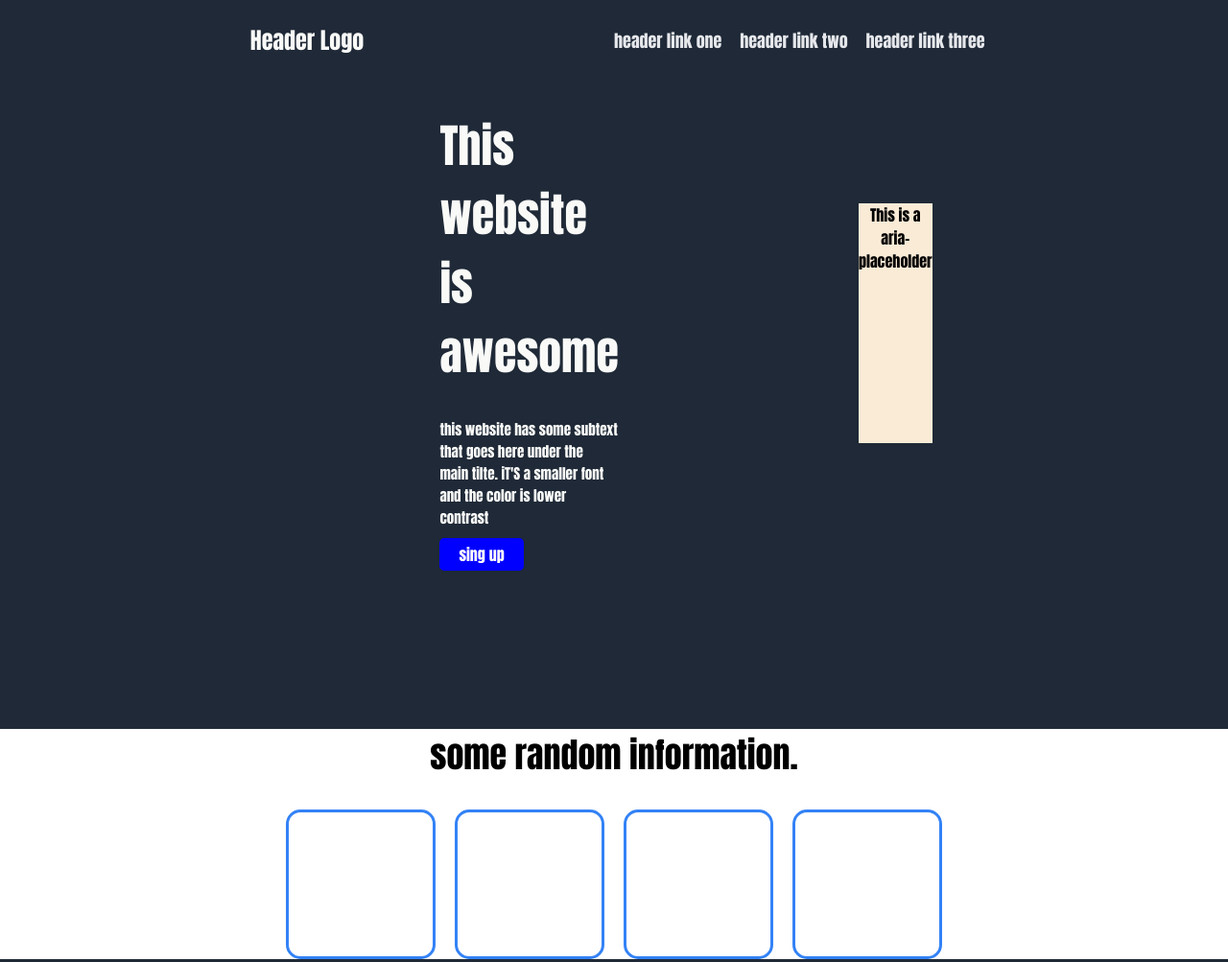
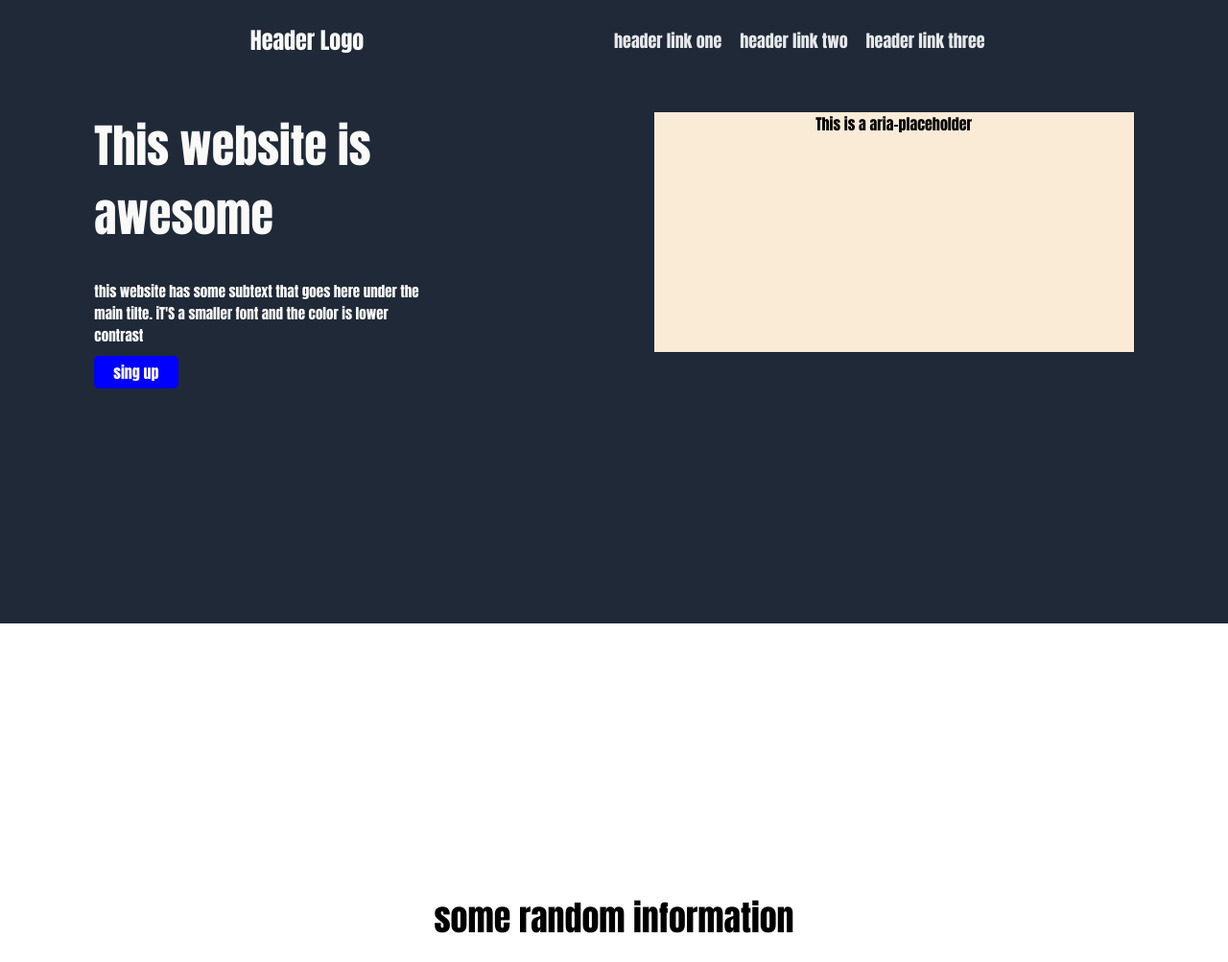
Before and after one commit to onyant/first-projetOD, a plain HTML site: page index.html in a window 1280 px wide. Shown: the top 1003 px of the page at 96% size. Drawn offline with Linux system fonts and the light colour scheme.

Commit message:
adding midle layout

```diff
--- a/index.html
+++ b/index.html
@@ -4,7 +4,7 @@
     <meta charset="UTF-8">
     <meta name="viewport" content="width=device-width, initial-scale=1.0">
     <title>Document</title>
-    <link rel="stylesheet" href="style.css">
+   <link rel="stylesheet" href="style.css">
 </head>
 <body>
     <header>
@@ -31,7 +31,7 @@
     </div>
 
     <article>
-        <h1>some random information.</h1>
+        <h1>some random information</h1>
 
         <div class="flex-info">
             <div class="child">
--- a/style.css
+++ b/style.css
@@ -38,29 +38,25 @@ header .flex-menu nav a{
     display: flex;
     justify-content: center;
     align-items: center;
-    gap: 250px
-
+    gap: 245px;
+    padding-bottom: 250px;
 }
 
-.flex-container div {
-    flex:0;
+.flex-container div h1{
 
-}
-.flex-container div h1{
-    margin-left: 150px;
     font-size: 48px ;
     font-weight: bold;
     color: #f9faf8;
 }
 .flex-container div .txt{
-    margin-left: 150px;
+
     font-size: 15px ;
     font-weight: bold;
     color: #f9faf8;
 }
 
 .flex-container div a{
-    margin-left: 150px;
+
     text-decoration: none;
     background-color: blue;
     color: white;
@@ -70,6 +66,7 @@ header .flex-menu nav a{
 .flex-container div  #img{
     background-color: antiquewhite;
     height: 250px;
+    width: 500px;
     text-align: center;
     justify-content: center;
 
@@ -77,7 +74,7 @@ header .flex-menu nav a{
 /*aticle*/
 article{
     background-color: white;
-    margin-top: 170px;
+    padding:  250px 0px;
     justify-content: center;
     align-items: center;
 }
```
